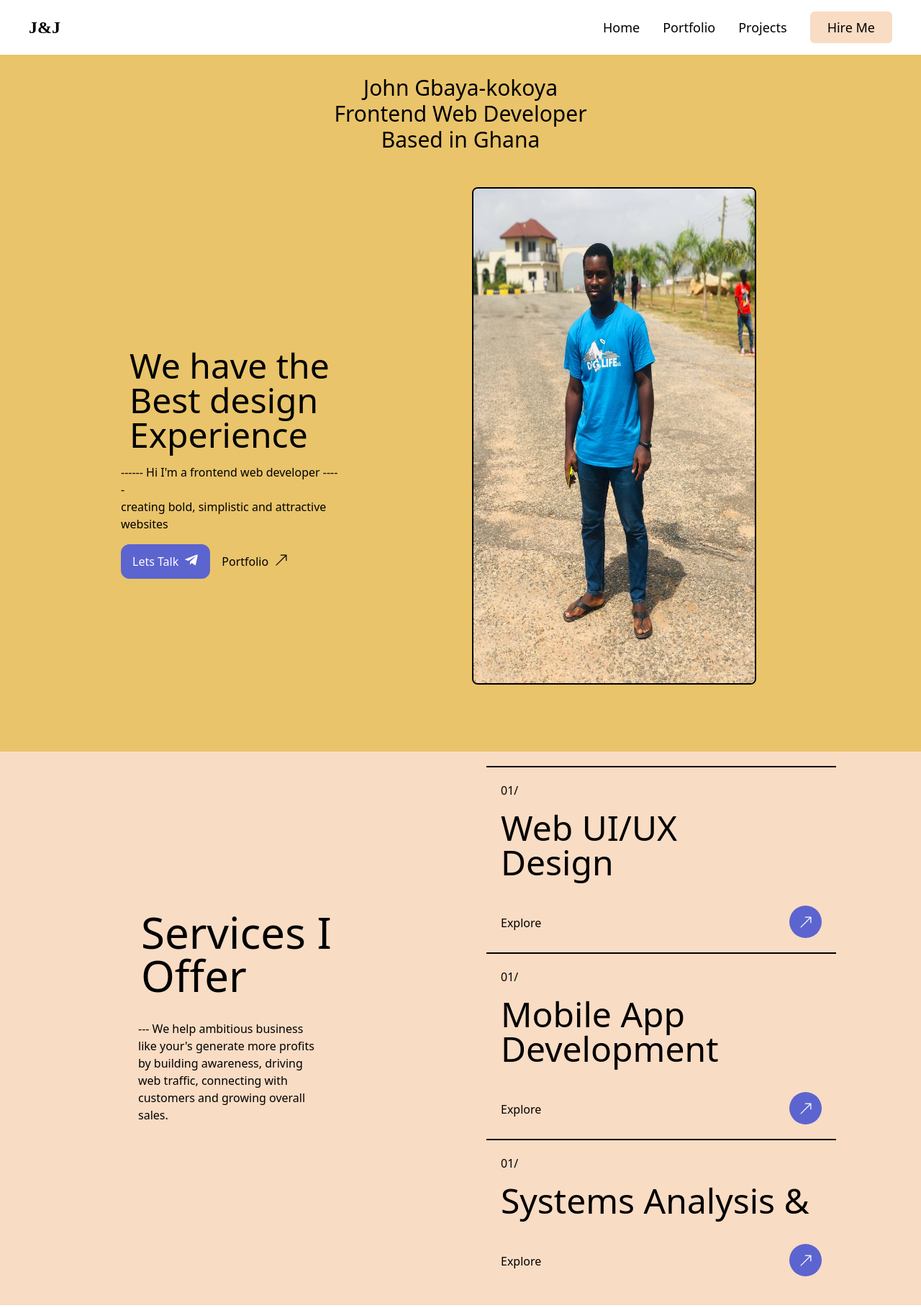
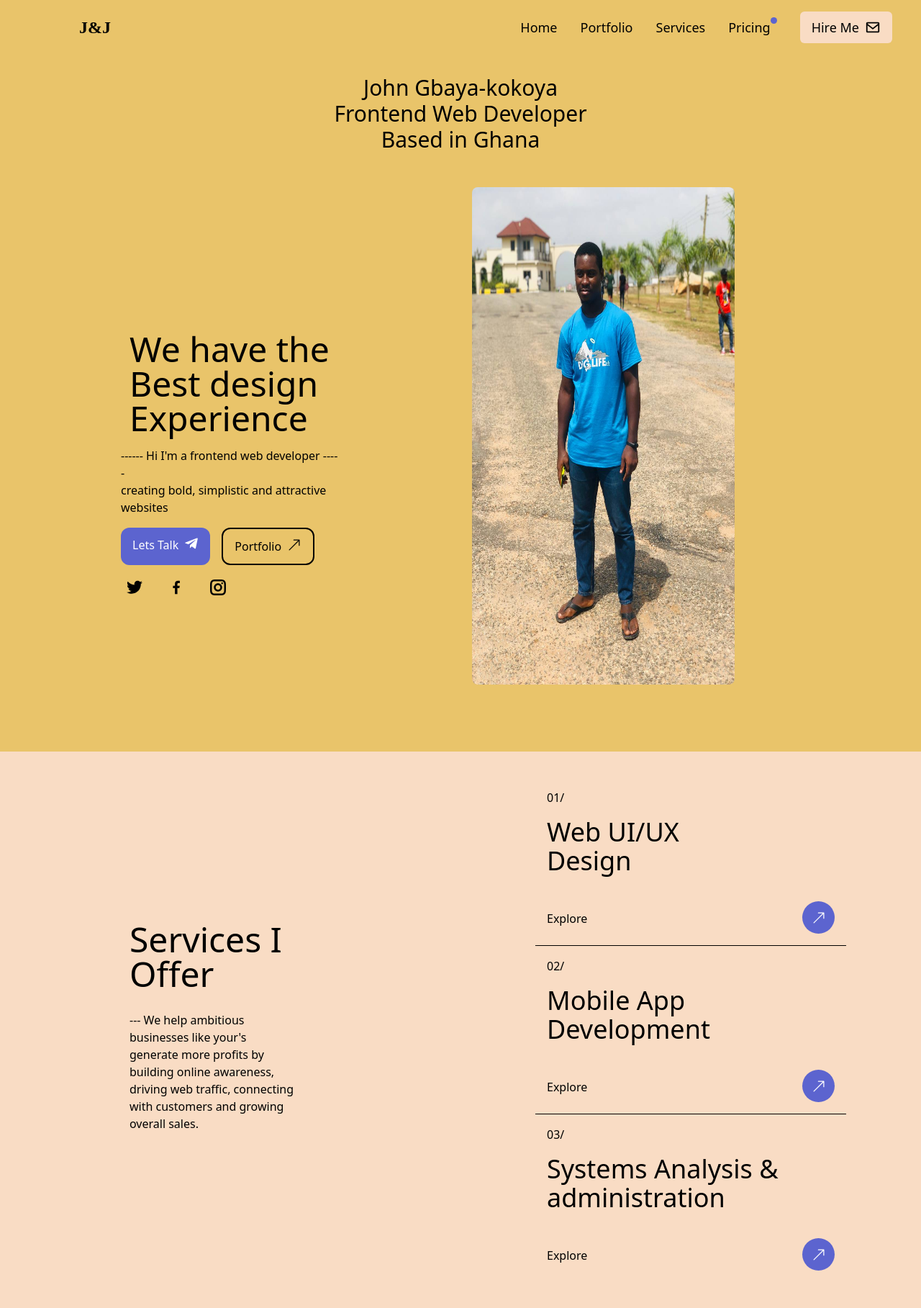
Before and after one commit to John-sys/firstProject, a React (Create React App) app in the folder frontend/: page / in a window 1280 px wide. Shown: the whole page at 72% size. Built offline with nearby package versions, Linux system fonts and the light colour scheme.

Commit message:
adding portfolio section

```diff
--- a/frontend/src/components/Navbar.jsx
+++ b/frontend/src/components/Navbar.jsx
@@ -1,65 +1,118 @@
 import React, { useState } from "react";
 import { IoIosMenu } from "react-icons/io";
+import { BiEnvelope } from "react-icons/bi";
 
 const Navbar = () => {
-
   // let [open,setOpen]=useState(false)
 
   const [showMenu, setShowMenu] = useState(false);
 
   return (
-    <div className="bg-white w-full top-0 left-0 shadow-sm">
+    <div className="bg-brown w-full top-0 left-0 shadow-lg">
       <div className="md:flex py-4 md:px-10 px-5 items-center justify-between mx-auto">
-        <div className="font-bold text-2xl cursor-pointer flex items-center font-[Poppins] text-gray-800 justify-between">
+        <div className="font-bold text-2xl cursor-pointer flex items-center font-[Poppins] text-gray-800 justify-between md:ml-[70px] ">
           <a href="/">
             <h1>J&J</h1>
           </a>
         </div>
 
-
-          <div className="md:hidden text-3xl absolute right-8 top-5 cursor-pointer">
-            <IoIosMenu size={30} onClick={()=>{setShowMenu(!showMenu)}}/>
+        <div className="md:hidden text-3xl absolute right-8 top-4 cursor-pointer">
+          <IoIosMenu
+            size={30}
+            onClick={() => {
+              setShowMenu(!showMenu);
+            }}
+          />
         </div>
         {/* Mobile menu view */}
-          {
-          showMenu &&
-          <ul className='md:hidden md:items-center items-center py-4 space-y-5'>
+        {showMenu && (
+          <ul className="md:hidden md:items-center items-center py-4 space-y-5">
             <li className="md:ml-8 text-lg">
-              <a href="/" className="text-gray-800 hover:text-gray duration-200 text-selected-text">Home </a>
+              <a
+                href="/"
+                className="text-gray-800 hover:text-gray duration-200 text-selected-text"
+              >
+                Home{" "}
+              </a>
             </li>
             <li className="md:ml-8 text-lg">
-              <a href="/about" className="text-gray-800 hover:text-gray duration-200">Portfolio</a>
+              <a
+                href="/about"
+                className="text-gray-800 hover:text-gray duration-200"
+              >
+                Portfolio
+              </a>
             </li>
             <li className="md:ml-8 text-lg">
-              <a href="/projects" className="text-gray-800 hover:text-gray duration-200">Projects</a>
+              <a
+                href="/projects"
+                className="text-gray-800 hover:text-gray duration-200"
+              >
+                Services
+              </a>
+            </li>
+            <li className="md:ml-8 text-lg">
+              <a
+                href="/projects"
+                className="text-gray-800 hover:text-gray duration-200"
+              >
+                Pricing
+              </a>
             </li>
             <li className="md:ml-8 text-lg">
               <a href="#hire">
-               <button className="px-6 py-2 bg-theme rounded-md hover:bg-gray ">Hire Me</button>
+                <button className="px-6 py-2 bg-theme rounded-md hover:bg-gray ">
+                  Hire Me
+                </button>
               </a>
             </li>
           </ul>
-          }
+        )}
 
         {/* Desktop menu view */}
-          <ul className='hidden md:flex md:items-center items-center'>
+        <ul className="hidden md:flex md:items-center items-center ">
           <li className="md:ml-8 text-lg">
-              <a href="/" className="text-gray-800 hover:text-gray duration-200 text-selected-text">Home </a>
+            <a
+              href="/"
+              className="text-gray-800 hover:text-gray duration-200 text-selected-text"
+            >
+              Home{" "}
+            </a>
           </li>
           <li className="md:ml-8 text-lg">
-              <a href="/about" className="text-gray-800 hover:text-gray duration-200">Portfolio</a>
+            <a
+              href="/about"
+              className="text-gray-800 hover:text-gray duration-200"
+            >
+              Portfolio
+            </a>
           </li>
           <li className="md:ml-8 text-lg">
-              <a href="/projects" className="text-gray-800 hover:text-gray duration-200">Projects</a>
+            <a
+              href="#services"
+              className="text-gray-800 hover:text-gray duration-200"
+            >
+              Services
+            </a>
+          </li>
+          <li className="md:ml-8 text-lg flex flex-row">
+            <a
+              href="/projects"
+              className="text-gray-800 hover:text-gray duration-200"
+            >
+              Pricing
+            </a>
+            <div className="bg-purple w-[9px] h-[9px] rounded-[50%] animate-pulse "></div>
           </li>
           <li className="md:ml-8 text-lg">
             <a href="#hire">
-               <button className="px-6 py-2 bg-theme rounded-md hover:bg-gray ">Hire Me</button>
+              <button className="px-4 py-2 bg-theme rounded-md hover:bg-gray flex flex-row">
+                Hire Me
+                <BiEnvelope size={22} className="ml-2 mt-[3px]" />
+              </button>
             </a>
           </li>
         </ul>
-
-
       </div>
     </div>
   );
--- /dev/null
+++ b/frontend/src/components/Portfolio.jsx
@@ -0,0 +1,18 @@
+import React from 'react'
+
+const Portfolio = () => {
+  return (
+    <div className='grid md:grid-rows-2 w-full'>
+        <div className="">
+
+        </div>
+
+        <div className="">
+
+        </div>
+
+    </div>
+  )
+}
+
+export default Portfolio
--- a/frontend/src/views/Homepage.jsx
+++ b/frontend/src/views/Homepage.jsx
@@ -2,11 +2,13 @@ import React from "react";
 // import Navbar from '../components/Navbar'
 import { FaTelegramPlane } from "react-icons/fa";
 import { BsArrowUpRight } from "react-icons/bs";
+import { GrTwitter, GrFacebookOption, GrInstagram } from "react-icons/gr";
 import NewImage from "../assets/newImage.jpg";
+import Portfolio from "../components/Portfolio";
 
 const Homepage = () => {
   return (
-    <div className="h-screen w-full">
+    <div className="h-screen w-full ">
       {/* Intro text */}
       <div className="bg-brown">
         <div className="text-center text-3xl pt-7 ">
@@ -15,8 +17,8 @@ const Homepage = () => {
           <p>Based in Ghana</p>
         </div>
 
-        <div className="grid md:grid-cols-2  m-auto w-full mt-8">
-          <div className="flex flex-col justify-center md:items-start w-full md:h-screen md:px-[25%] py-8 ">
+        <div className="grid md:grid-cols-2 m-auto w-full mt-8">
+          <div className="flex flex-col justify-center md:items-start md:h-screen md:px-[25%] py-8 ">
             <p className="text-5xl pl-5">
               We have the
               <br />
@@ -35,10 +37,17 @@ const Homepage = () => {
                 <FaTelegramPlane size={20} className="text-white" />
               </button>
 
-              <button className="py-3 px-4 bg-transparent rounded-xl flex flex-row hover:text-gray">
+              <button className="py-3 px-4 md:ml-4 ml-4 bg-transparent rounded-xl flex flex-row hover:text-gray border-2 delay-75 ">
                 <p className="pr-2 ">Portfolio</p>
                 <BsArrowUpRight size={20} />
               </button>
+            </div>
+
+            {/* social media icons */}
+            <div className="flex flex-row mt-5 mx-4 space-x-9 justify-center ">
+              <GrTwitter size={22} className="hover:text-blue" />
+              <GrFacebookOption size={22} className="hover:text-facebook" />
+              <GrInstagram size={22} className="hover:text-red" />
             </div>
           </div>
 
@@ -47,7 +56,7 @@ const Homepage = () => {
             <img
               src={NewImage}
               alt="/"
-              className=" md:w-[65%] md:h-[90%] rounded-lg border-2"
+              className=" md:w-[60%] md:h-[90%] rounded-lg "
             />
           </div>
         </div>
@@ -56,25 +65,28 @@ const Homepage = () => {
       {/* Services Section */}
       <div className="grid md:grid-cols-2 w-full bg-theme mr-5">
         {/* Services intro */}
-        <div className="flex flex-col justify-center md:items-start w-full md:px-[25%] md:py-8 py-12">
-          <p className="text-6xl pl-5 ml-4 font-medium">
+        <div
+          className="flex flex-col justify-center md:items-start w-full md:px-[25%] md:py-8 py-12"
+          id="services"
+        >
+          <p className="text-5xl md:p-5 mr-[50px] px-8 font-medium">
             Services I <br />
             Offer
           </p>
-          <h1 className="max-w-full m-4 p-4">
-            --- We help ambitious business like your's generate more profits by
-            building awareness, driving web traffic, connecting with customers
-            and growing overall sales.
+          <h1 className="max-w-full md:my-2 md:pt-0 p-5 mr-[50px]">
+            --- We help ambitious businesses like your's generate more profits
+            by building online awareness, driving web traffic, connecting with
+            customers and growing overall sales.
           </h1>
         </div>
 
         {/* Services listed */}
-        <div className="grid md:grid-cols-1 mr-5">
-          <div className="md:my-5 md:mr-[70px] grid md:grid-cols-1 m-2">
+        <div className="grid md:grid-cols-1 md:m-4 ">
+          <div className="md:my-5 md:mx-[60px] grid md:grid-cols-1 p-0 m-0 divide-y">
             {/* 1st */}
-            <div className="mx-7 p-5 border-x-0 border-t-2">
+            <div className="mx-7 p-4 ">
               <p>01/</p>
-              <p className="text-5xl mt-4">
+              <p className="text-4xl mt-4">
                 Web UI/UX
                 <br />
                 Design
@@ -89,9 +101,9 @@ const Homepage = () => {
             </div>
 
             {/* 2nd */}
-            <div className="mx-7 p-5 border-x-0 border-t-2">
-              <p>01/</p>
-              <p className="text-5xl mt-4">
+            <div className="mx-7 p-4 border-x-0 border-t-2">
+              <p>02/</p>
+              <p className="text-4xl mt-4">
                 Mobile App
                 <br />
                 Development
@@ -106,11 +118,12 @@ const Homepage = () => {
             </div>
 
             {/* 3rd */}
-            <div className="mx-7 p-5 border-x-0 border-t-2">
-              <p>01/</p>
-              <p className="text-5xl mt-4">
+            <div className="mx-7 p-4 border-x-0 border-t-2">
+              <p>03/</p>
+              <p className="text-4xl mt-4">
                 Systems Analysis &
                 <br />
+                administration
               </p>
 
               <div className="flex flex-row justify-between ">
@@ -123,6 +136,9 @@ const Homepage = () => {
           </div>
         </div>
       </div>
+
+      {/* Portfolio section */}
+      <Portfolio/>
     </div>
   );
 };
--- a/frontend/tailwind.config.js
+++ b/frontend/tailwind.config.js
@@ -21,6 +21,11 @@ module.exports = {
       'theme':'#f9dcc4',
       'purple':'#5C64Cf',
       'black':'#000',
+      'blue':'#00acee',
+      'red':'#FD1D1D',
+      'orange':'#F56040',
+      'grand':'#F77737',
+      'facebook':'#405DE6',
     },
   },
   plugins: [],
```
Lines whose indentation alone changed are shown as unchanged.
